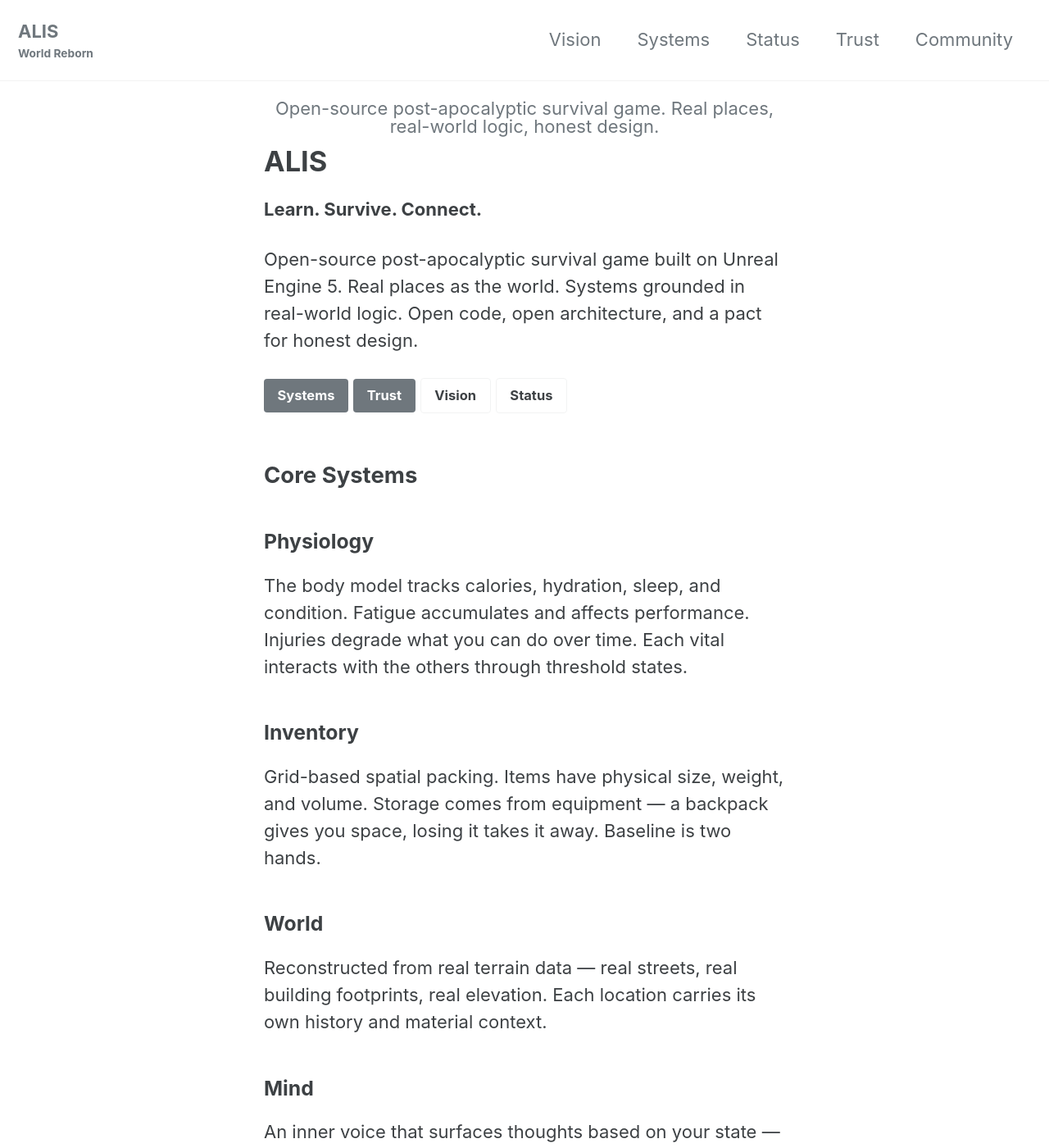
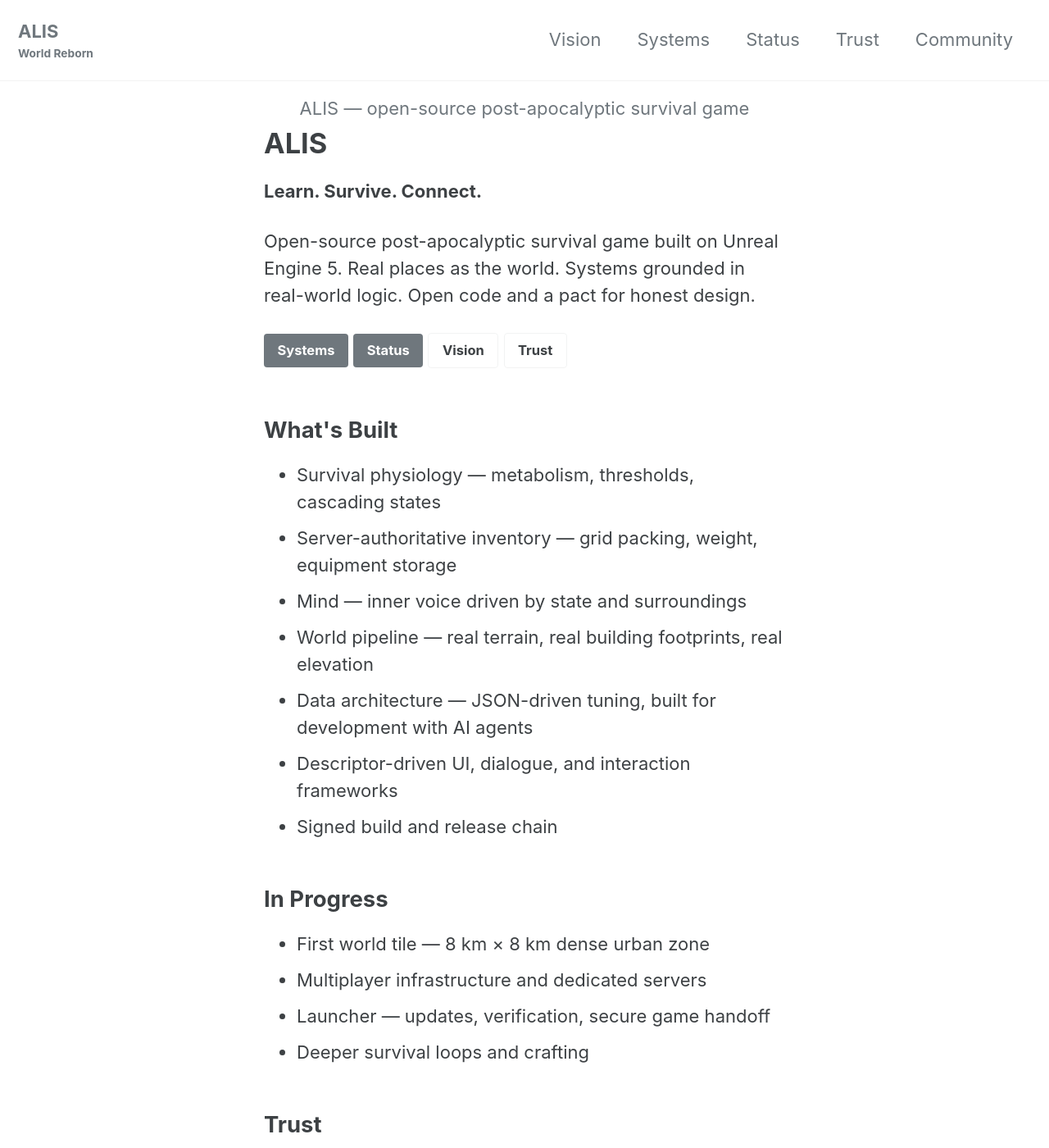
Before and after one commit to fallintodusk/fallintodusk.github.io, a Jekyll site: the page built from index.html, in a window 1280 px wide and 1400 px high. Shown: the whole window at 82% size. Built offline with Jekyll 4.4.1, drawn with Linux system fonts in a browser that asks for light colours; cached includes are drawn as plain includes; the list of posts is cut into pages by our own code; some of the changed text lies outside the part shown.

Commit message:
docs: update project description and add status/systems pages
- Refine project description to emphasize real-world logic and open code
- Update community page with clearer contribution guidelines
- Add status page showing development progress
- Add systems page detailing game architecture

```diff
--- a/_config.yml
+++ b/_config.yml
@@ -21,7 +21,7 @@
 title_separator          : "-"
 subtitle                 : "World Reborn"
 name                     : "ALIS"
-description              : "Open-source post-apocalyptic survival game. Real places, real-world logic, open code, and a pact for honest design. Learn. Survive. Connect."
+description              : "Open-source post-apocalyptic survival game. Real places, real-world logic, open code. Learn. Survive. Connect."
 url                      : #"http://localhost:4000"
 baseurl                  : # the subpath of your site, e.g. "/blog"
 repository               : "fallintodusk/fallintodusk.github.io" # GitHub username/repo-name e.g. "mmistakes/minimal-mistakes"
@@ -115,7 +115,7 @@
 author:
   name             : "ALIS"
   avatar           : # path of avatar image, e.g. "/assets/images/bio-photo.jpg"
-  bio              : "Open-source post-apocalyptic survival game. Real places, honest design."
+  bio              : "Open-source post-apocalyptic survival. Real places, real-world logic, open code."
   location         :
   email            :
   links:
--- /dev/null
+++ b/_pages/status.md
@@ -0,0 +1,41 @@
+---
+title: "Status"
+permalink: /status/
+layout: single
+---
+
+# Status
+
+What's built, what's in progress, what's ahead. Details on each system: [Systems](/systems/).
+
+## Built
+
+- Survival physiology — metabolism, thresholds, cascading states
+- Server-authoritative inventory — grid packing, weight, equipment storage
+- Mind — inner voice with vitals, environment, dialogue, and quest thought sources
+- World data pipeline — tile-based, data-driven geography
+- Data architecture — JSON-driven tuning, asset sync, definition generation
+- Descriptor-driven UI — per-system screens
+- Interaction framework
+- Dialogue system
+- Build Service — change detection, packaging, signed releases
+- Source code and architecture documentation
+
+## In Progress
+
+- First world tile — 8 km × 8 km dense urban zone
+- Loading pipeline — 6-phase content boot
+- Multiplayer infrastructure — online play, dedicated servers
+- Launcher — update checking, verification, secure game handoff
+- Combat framework
+- Deeper survival loops and crafting
+
+## Long-Term
+
+- Multiple real-world locations
+- Community-hosted dedicated servers
+- Open project governance
+
+## Follow Development
+
+Journal posts track technical and creative direction alongside [Systems](/systems/) and [Trust](/trust/).
--- /dev/null
+++ b/_pages/systems.md
@@ -0,0 +1,88 @@
+---
+title: "Systems"
+permalink: /systems/
+layout: single
+---
+
+# Systems
+
+ALIS is built around interacting systems grounded in real-world logic. Each system is modular — built, tested, and documented independently. [Browse source](https://github.com/fallintodusk/alis/tree/main/Plugins){: target="_blank" rel="noopener" }.
+
+## Survival Physiology
+
+- Calories, hydration, fatigue, condition
+- Threshold states with cascading effects (hunger degrades condition, fatigue cuts stamina)
+- Server-authoritative — no client-side cheating
+
+## Inventory
+
+- Grid-based spatial packing — items occupy real space
+- Weight and volume as constraints
+- Equipment grants storage (backpack gives space, losing it removes it)
+- Hands-only baseline when unequipped
+
+## Mind
+
+- Inner voice driven by player state and surroundings
+- Thought sources: vitals, environment, dialogue, quests
+- Priority and deduplication keep it useful, not noisy
+- Guidance through awareness, not waypoints
+
+## World
+
+- Real terrain: streets, building footprints, elevation
+- Tile-based data-driven geography
+- Spatial queries and point-of-interest management
+- Each location carries its own material context
+
+## Combat
+
+- Feature-based framework
+- Ability system with attributes, tags, and effects
+
+## Dialogue
+
+- Conversation scripting and execution
+- Feeds into the Mind system as a thought source
+
+## Interaction
+
+- Object interaction tracing and event routing
+- Capability-based — objects declare what they support
+
+## UI
+
+- Descriptor-driven — data defines screens, not code
+- Per-system screens: vitals, inventory, dialogue, mind, settings, menus
+
+## Data Architecture
+
+- JSON configuration for all system tuning
+- Asset sync: rename detection updates JSON paths automatically
+- Definition generation: JSON changes regenerate game assets
+- Placement propagation: definition changes update placed objects in scenes
+- Built for rapid development with AI agents
+
+## Loading
+
+- 6-phase content loading after boot
+- Resolve → mount → preload → activate → travel → warmup
+- Separate boot orchestration for plugin code (before engine UI exists)
+
+## Build and Delivery
+
+- Build Service (Rust) — change detection, builds, packaging, CDN publishing
+- Launcher (Rust) — updates, verification, secure handoff to game
+- Signed releases with hash and signature verification
+- Separate client and server build targets
+
+## Multiplayer
+
+- Online play framework with dedicated server support
+- Server-authoritative component replication
+- Headless server builds (no rendering overhead)
+
+## Save and Settings
+
+- Game state persistence
+- Player settings management
--- a/index.html
+++ b/index.html
@@ -1,74 +1,47 @@
 ---
 layout: home
-title: "Open-source post-apocalyptic survival game. Real places, real-world logic, honest design."
+title: "ALIS — open-source post-apocalyptic survival game"
 ---
 
 <h1>ALIS</h1>
 
 <p><strong>Learn. Survive. Connect.</strong></p>
 
-<p>Open-source post-apocalyptic survival game built on Unreal Engine 5. Real places as the world. Systems grounded in real-world logic. Open code, open architecture, and a pact for honest design.</p>
+<p>Open-source post-apocalyptic survival game built on Unreal Engine 5. Real places as the world. Systems grounded in real-world logic. Open code and a pact for honest design.</p>
 
 <p>
   <a class="btn btn--primary" href="/systems/">Systems</a>
-  <a class="btn btn--primary" href="/trust/">Trust</a>
+  <a class="btn btn--primary" href="/status/">Status</a>
   <a class="btn btn--inverse" href="/vision/">Vision</a>
-  <a class="btn btn--inverse" href="/status/">Status</a>
+  <a class="btn btn--inverse" href="/trust/">Trust</a>
 </p>
 
-<h2>Core Systems</h2>
+<h2>What's Built</h2>
 
-<h3>Physiology</h3>
+<ul>
+  <li>Survival physiology — metabolism, thresholds, cascading states</li>
+  <li>Server-authoritative inventory — grid packing, weight, equipment storage</li>
+  <li>Mind — inner voice driven by state and surroundings</li>
+  <li>World pipeline — real terrain, real building footprints, real elevation</li>
+  <li>Data architecture — JSON-driven tuning, built for development with AI agents</li>
+  <li>Descriptor-driven UI, dialogue, and interaction frameworks</li>
+  <li>Signed build and release chain</li>
+</ul>
 
-<p>The body model tracks calories, hydration, sleep, and condition. Fatigue accumulates and affects performance. Injuries degrade what you can do over time. Each vital interacts with the others through threshold states.</p>
+<h2>In Progress</h2>
 
-<h3>Inventory</h3>
-
-<p>Grid-based spatial packing. Items have physical size, weight, and volume. Storage comes from equipment — a backpack gives you space, losing it takes it away. Baseline is two hands.</p>
-
-<h3>World</h3>
-
-<p>Reconstructed from real terrain data — real streets, real building footprints, real elevation. Each location carries its own history and material context.</p>
-
-<h3>Mind</h3>
-
-<p>An inner voice that surfaces thoughts based on your state — hunger, surroundings, context. Guidance through awareness, driven by what is happening to you and around you.</p>
+<ul>
+  <li>First world tile — 8 km × 8 km dense urban zone</li>
+  <li>Multiplayer infrastructure and dedicated servers</li>
+  <li>Launcher — updates, verification, secure game handoff</li>
+  <li>Deeper survival loops and crafting</li>
+</ul>
 
 <h2>Trust</h2>
 
-<p>What the project publishes:</p>
-
 <ul>
   <li>Full source code under AGPL-3.0</li>
-  <li>Signed releases with public verification keys</li>
+  <li>Signed releases with public verification key</li>
   <li>Architecture and systems documentation</li>
-  <li>The Alis Pact — commitments on fair play, contributor rights, and licensing</li>
-  <li>Public contribution policy (DCO)</li>
+  <li>The Alis Pact — commitments on fair play and licensing</li>
 </ul>
-
-<h2>Where It Stands</h2>
-
-<h3>Built and public</h3>
-
-<ul>
-  <li>Physiology-based vitals (calories, hydration, fatigue, condition)</li>
-  <li>Server-authoritative grid inventory</li>
-  <li>Data-driven architecture (UI, dialogue, interaction, mind — built for rapid development with agents)</li>
-  <li>Signed build and release chain</li>
-</ul>
-
-<h3>In progress</h3>
-
-<ul>
-  <li>First world tile construction (8km x 8km dense urban zone)</li>
-  <li>Multiplayer infrastructure</li>
-  <li>Deeper survival loops and crafting</li>
-</ul>
-
-<h3>Long-term</h3>
-
-<ul>
-  <li>Multiple real-world locations</li>
-  <li>Community-hosted dedicated servers at scale</li>
-  <li>Open project governance</li>
-</ul>
```
Also changed, not shown: _pages/community.md (+3 -11 lines), _pages/trust.md (added, +54 -0 lines), _pages/vision.md (added, +33 -0 lines).
